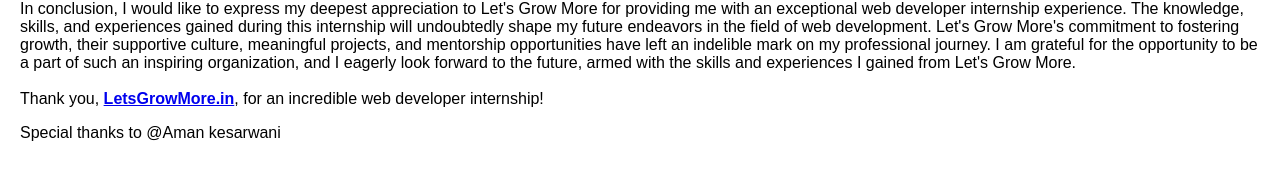
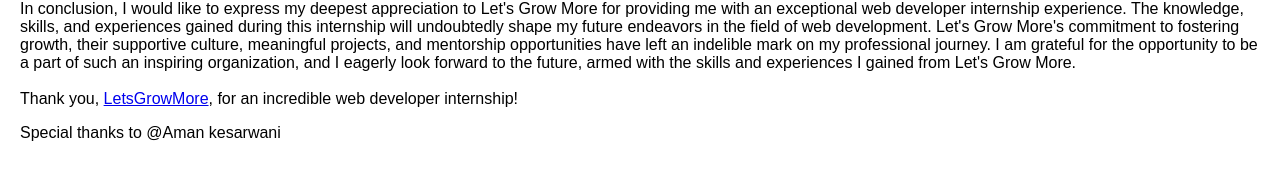
Before and after one commit to MrNotime00/LGMVIP-Web-BLOG-VENU, a plain HTML site: page index.html in a window 1280 px wide. Shown: the part 735-915 px from the top of the page. Drawn offline with Linux system fonts and the light colour scheme.

Commit message:
Update index.html

```diff
--- a/index.html
+++ b/index.html
@@ -41,7 +41,7 @@
         <B>Conclusion:</B><br>
         In conclusion, I would like to express my deepest appreciation to Let's Grow More for providing me with an exceptional web developer internship experience. The knowledge, skills, and experiences gained during this internship will undoubtedly shape my future endeavors in the field of web development. Let's Grow More's commitment to fostering growth, their supportive culture, meaningful projects, and mentorship opportunities have left an indelible mark on my professional journey. I am grateful for the opportunity to be a part of such an inspiring organization, and I eagerly look forward to the future, armed with the skills and experiences I gained from Let's Grow More.
         <br><br>
-        Thank you, <B><a href=”https://letsgrowmore.in/”>LetsGrowMore.in</a></B>, for an incredible web developer internship!</p>
+        Thank you, <a href="https://letsgrowmore.in/">LetsGrowMore</a>, for an incredible web developer internship!</p>
         <p>Special thanks to @Aman kesarwani</p>
     </article>
   </main>
```
